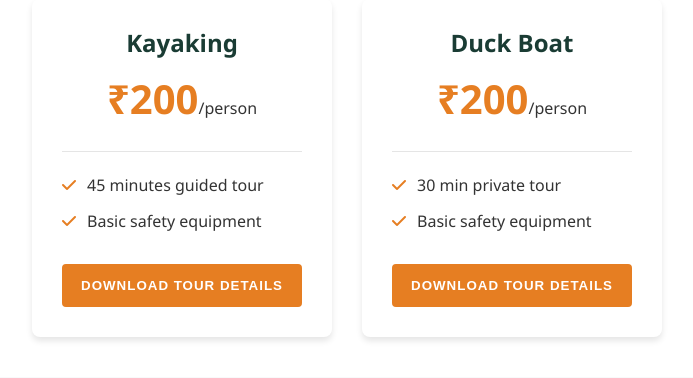
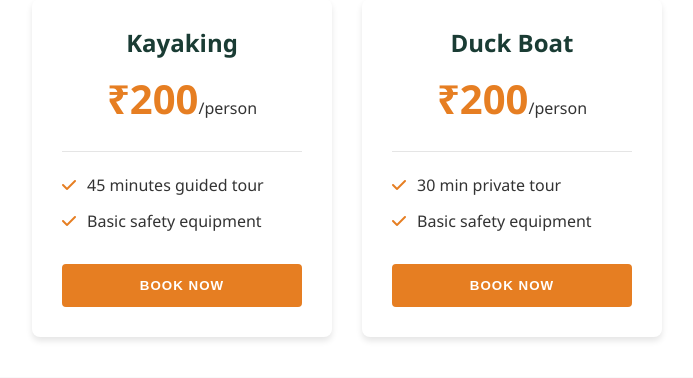
Before and after one commit to innovatehive7/Updated_Kayaking, a Flask app: page / in a window 1280 px wide. Shown: the part 3373-3751 px from the top of the page, without its empty margins (293-986 px from the left). Run offline with Flask 3, Linux system fonts and the light colour scheme; some libraries are stand-ins or nearby versions.

Commit message:
Update index.html

```diff
--- a/templates/index.html
+++ b/templates/index.html
@@ -450,7 +450,7 @@
               <li>45 minutes guided tour</li>
               <li>Basic safety equipment</li>
             </ul>
-            <button class="btn btn-primary" onclick="confirmDownload()">Download Tour Details</button>
+            <button class="btn btn-primary" onclick="confirmDownload()">Book Now</button>
           </div>
 
           <div class="pricing-card featured">
@@ -462,7 +462,7 @@
               <li>30 min private tour</li>
               <li>Basic safety equipment</li>
             </ul>
-            <button class="btn btn-primary" onclick="confirmDownload()">Download Tour Details</button>
+            <button class="btn btn-primary" onclick="confirmDownload()">Book Now</button>
           </div>
         </div>
       </div>
```
